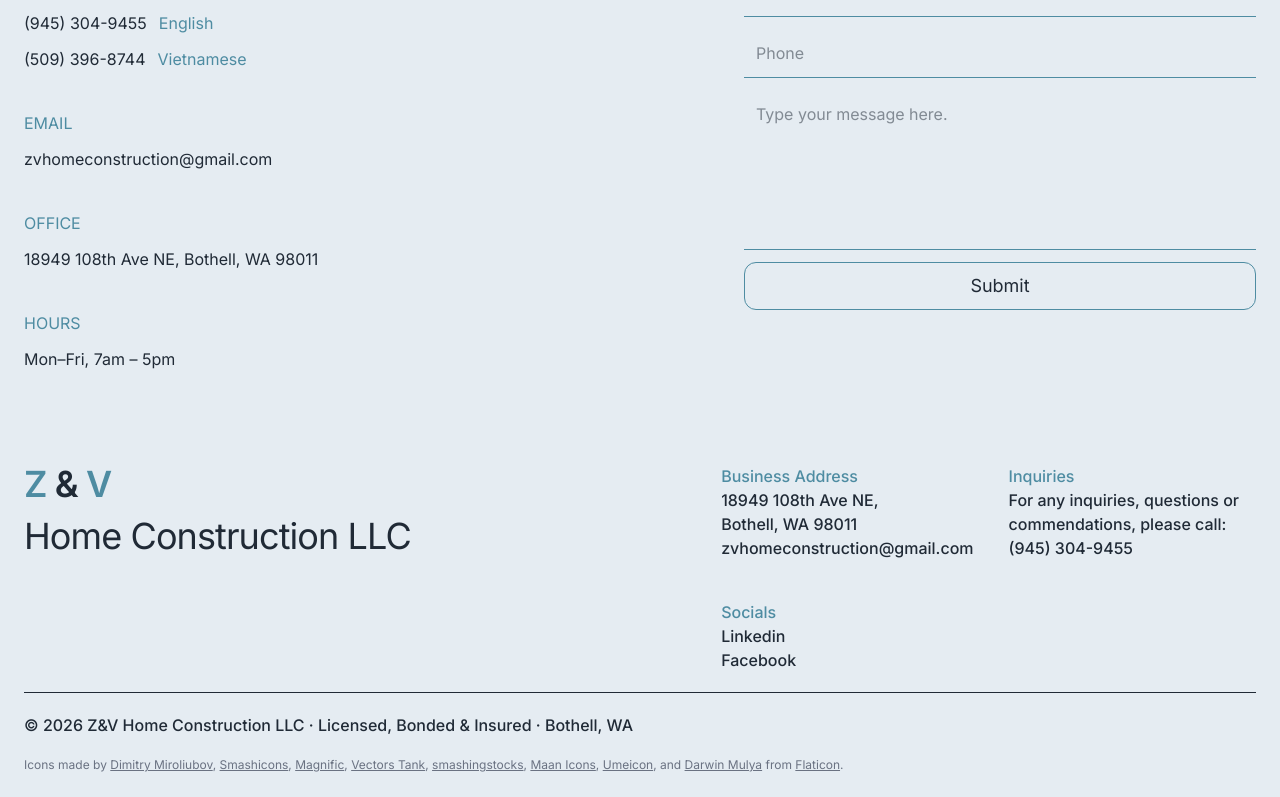
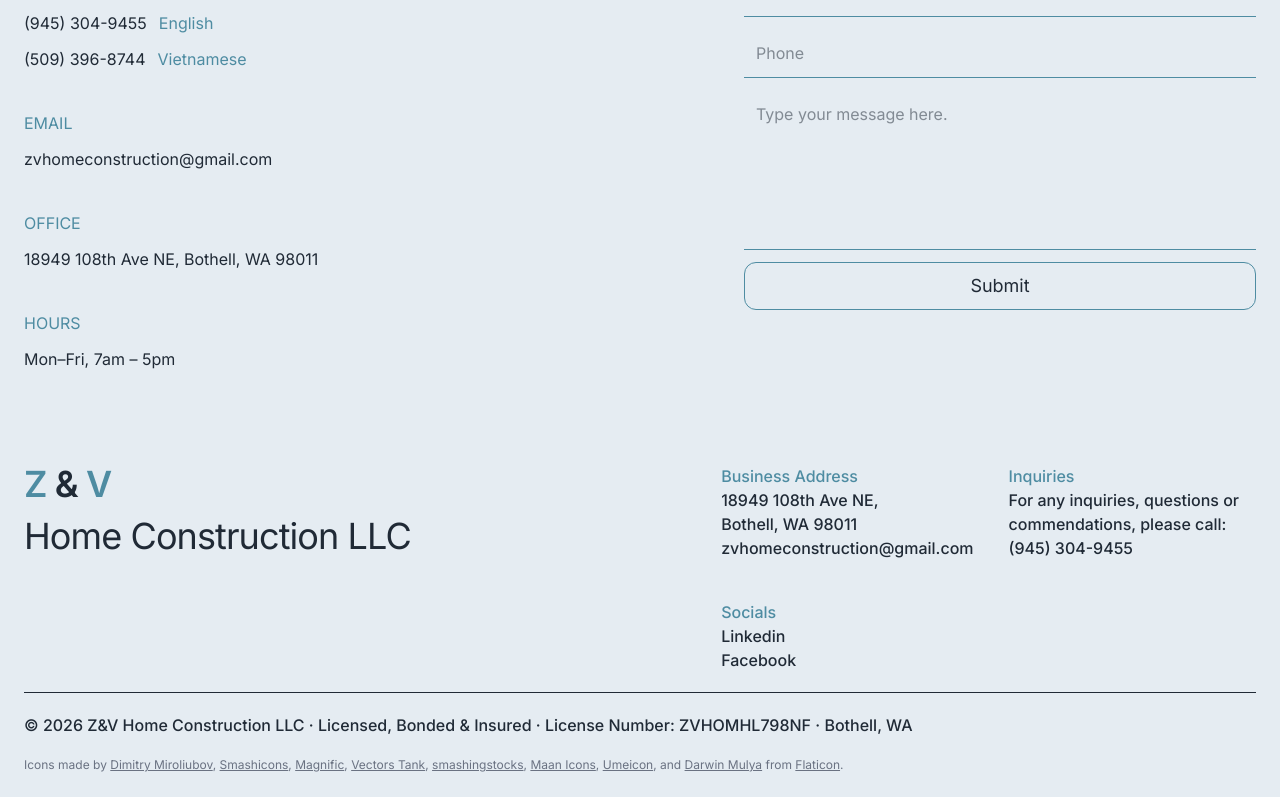
Before and after one commit to evaxliu/zv-homeconstruction-website, a Next.js app: page / in a window 1280 px wide. Shown: the part 6611-7408 px from the top of the page. Built offline with nearby package versions, Linux system fonts and the light colour scheme.

Commit message:
Contact - Change form access key
Footer - Add license num

```diff
--- a/src/app/components/reusable/Footer.tsx
+++ b/src/app/components/reusable/Footer.tsx
@@ -62,7 +62,8 @@ export default function Footer() {
         </div>
         <div className="flex flex-col justify-between pt-5 gap-5">
           <p className="font-medium">
-            © 2026 Z&V Home Construction LLC · Licensed, Bonded & Insured · Bothell, WA
+            © 2026 Z&V Home Construction LLC · Licensed, Bonded & Insured · License Number: ZVHOMHL798NF
+ · Bothell, WA
           </p>
           <p className="text-xs text-gray-500">
             Icons made by{" "}
--- a/src/app/components/sections/Contact-Us.tsx
+++ b/src/app/components/sections/Contact-Us.tsx
@@ -25,7 +25,7 @@ export default function ContactUs() {
 
     formData.append(
       "access_key",
-      "4987eae9-12c3-4233-910b-8784d8a05729"
+      "be8911b4-0e62-4a1f-8738-6d6448717299"
     );
 
     try {
```
